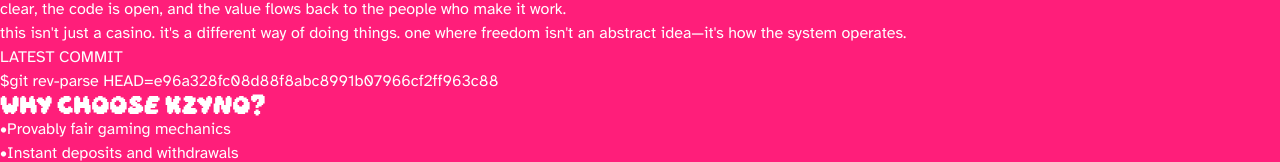
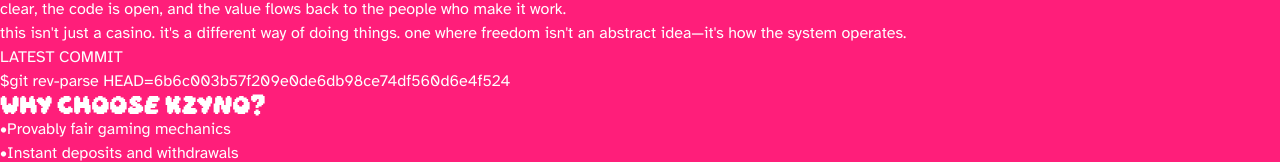
Before and after one commit to 0xe37d/kzyno, a Next.js app: page /about in a window 1280 px wide. Shown: the part 269-431 px from the top of the page. Built offline with nearby package versions, Linux system fonts and the light colour scheme.

Commit message:
use pre-push hook

```diff
--- a/src/app/commit-hash.ts
+++ b/src/app/commit-hash.ts
@@ -1 +1 @@
-export const NEXT_PUBLIC_COMMIT_HASH: string = 'e96a328fc08d88f8abc8991b07966cf2ff963c88';
+export const NEXT_PUBLIC_COMMIT_HASH: string = '6b6c003b57f209e0de6db98ce74df560d6e4f524';
```
Also changed, not shown: 1 other file (tests, documents, lock files or other folders).
